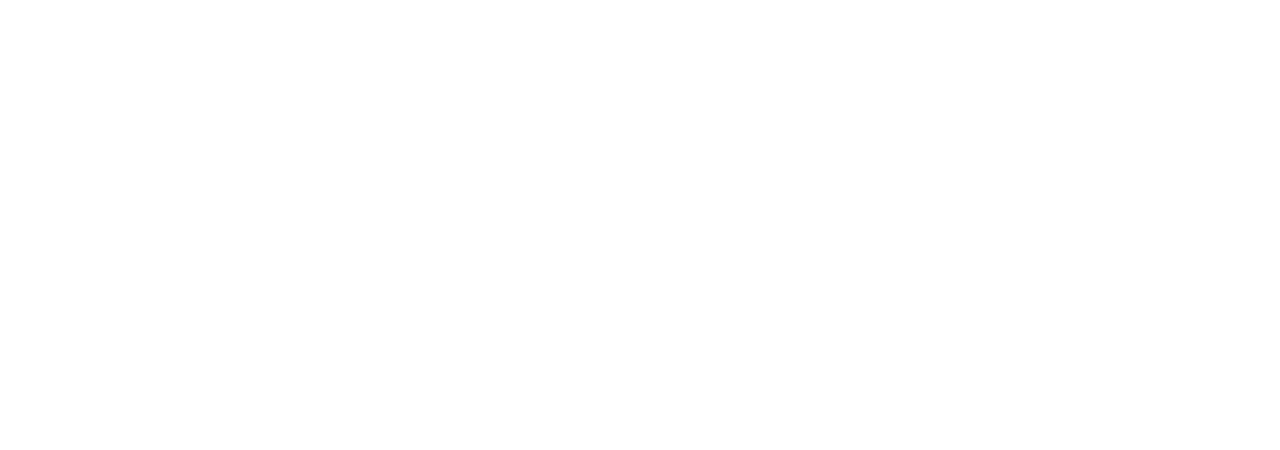
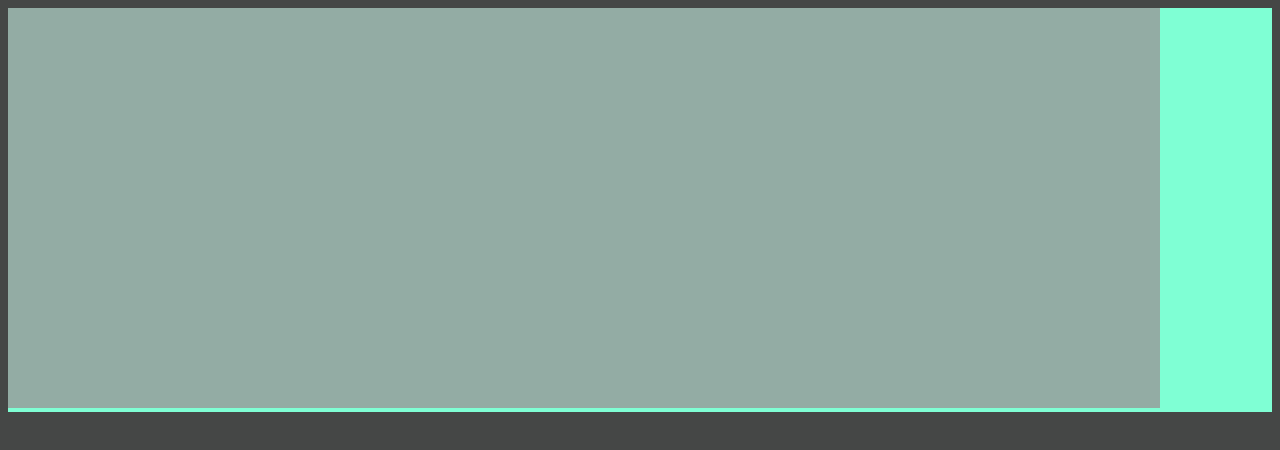
Before and after one commit to RandyPol/dataVisual, a plain HTML site: page fullstackD3/index.html in a window 1280 px wide. Drawn offline with nearby package versions, Linux system fonts and the light colour scheme.

Commit message:
Add style sheet to differenciate the differents elements, and add svg g element.

```diff
--- a/fullstackD3/chart.js
+++ b/fullstackD3/chart.js
@@ -34,6 +34,14 @@ async function drawLineChart() {
     .append('svg')
     .attr('width', dimensions.width)
     .attr('height', dimensions.height)
+
+  // Adding a bounds element to our svg with the SVG group element
+  const bounds = wrapper
+    .append('g')
+    .style(
+      'transform',
+      `translate(${dimensions.margin.left}px, ${dimensions.margin.top}px)`
+    )
 }
 
 drawLineChart()
--- a/fullstackD3/index.html
+++ b/fullstackD3/index.html
@@ -4,6 +4,7 @@
     <meta charset="UTF-8" />
     <meta http-equiv="X-UA-Compatible" content="IE=edge" />
     <meta name="viewport" content="width=device-width, initial-scale=1.0" />
+    <link rel="stylesheet" href="style.css" />
     <title>My Weather</title>
   </head>
   <body>
--- /dev/null
+++ b/fullstackD3/style.css
@@ -0,0 +1,11 @@
+body {
+  background-color: rgb(69, 71, 70);
+}
+
+#wrapper {
+  background-color: aquamarine;
+}
+
+svg {
+  background-color: rgb(147, 172, 164);
+}
```
